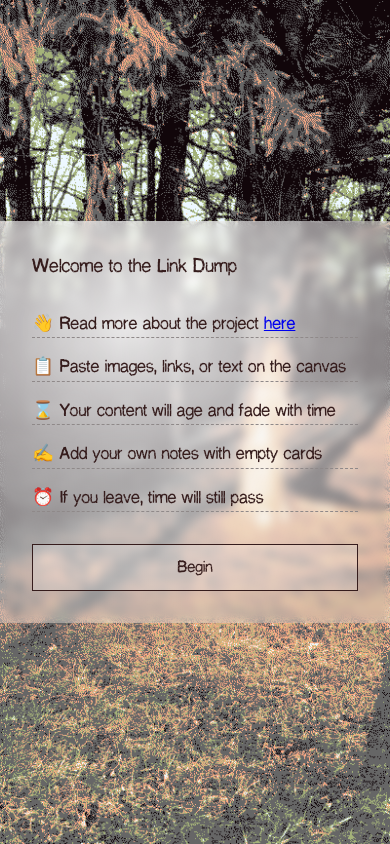
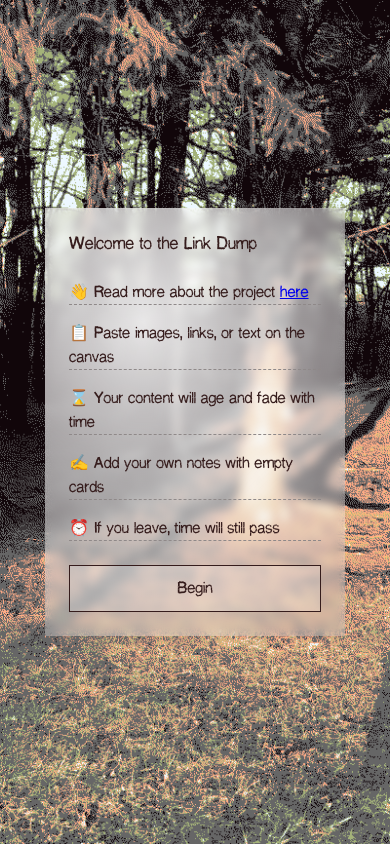
Before and after one commit to connieliu0/linkdump, a React (Vite) app: page / in a window 390 px wide. Built offline with nearby package versions, Linux system fonts and the light colour scheme; a web font is replaced by a local one.

Commit message:
mobile resizing

```diff
--- a/src/styles/components.css
+++ b/src/styles/components.css
@@ -103,6 +103,9 @@ body {
   opacity: 0;
   transform: translateY(20px);
   transition: all 0.3s cubic-bezier(0.4, 0, 0.2, 1);
+  margin: 16px;
+  max-width: calc(100vw - 32px);
+  box-sizing: border-box;
 }
 
 .dialog-overlay.visible .dialog-content {
@@ -891,3 +894,28 @@ main {
   min-height: 100vh;
   z-index: 0;
 }
+
+/* Add responsive styles for mobile */
+@media screen and (max-width: 480px) {
+  .dialog-content {
+    width: 300px;
+    padding: 24px;
+    gap: 16px;
+  }
+
+  .dialog-content h2 {
+    font-size: 1.1rem;
+  }
+
+  .dialog-content .dialog-body p {
+    font-size: 1rem;
+  }
+
+  .dialog-content .button-container {
+    flex-direction: column;
+  }
+
+  .dialog-content .input-field {
+    padding: 8px 6px;
+  }
+}
```
